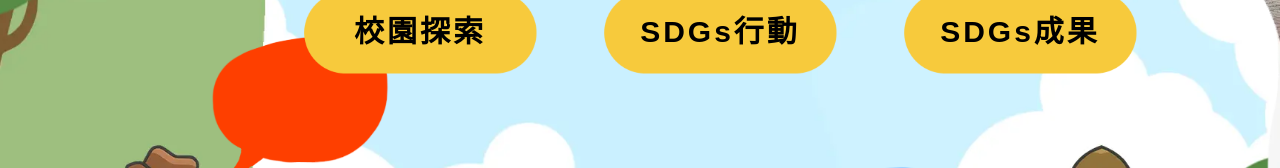
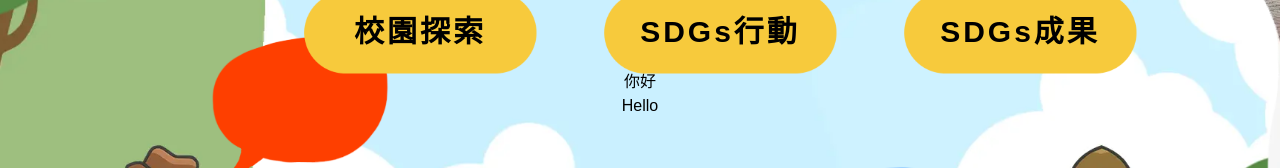
Before and after one commit to Evie-Liuu/Maxing, a Vue app: page /#/ in a window 1280 px wide. Shown: the part 306-474 px from the top of the page. Built offline with nearby package versions, Linux system fonts and the light colour scheme.

Commit message:
對話框

```diff
--- a/src/views/Home.vue
+++ b/src/views/Home.vue
@@ -15,6 +15,10 @@
           class="absolute w-full h-full top-0 left-0 object-cover object-center pointer-events-none select-none"
           alt="Changan_logo"
         />
+        <div class="absolute inset-0 flex flex-col items-center justify-center">
+          <p>你好</p>
+          <p>Hello</p>
+        </div>
       </div>
       <div class="block lg:hidden absolute w-full h-full top-0 left-0">
         <img
```
